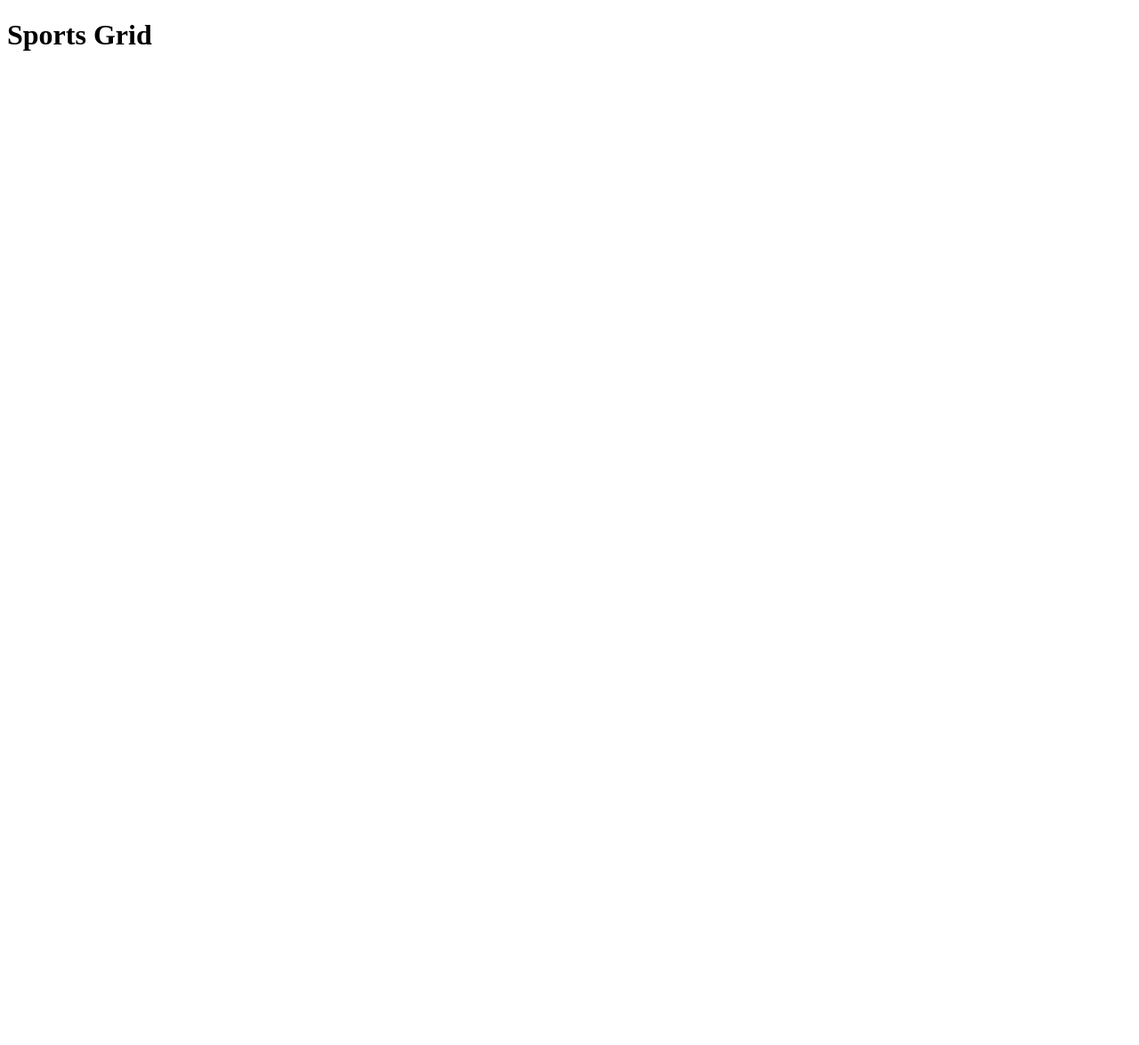
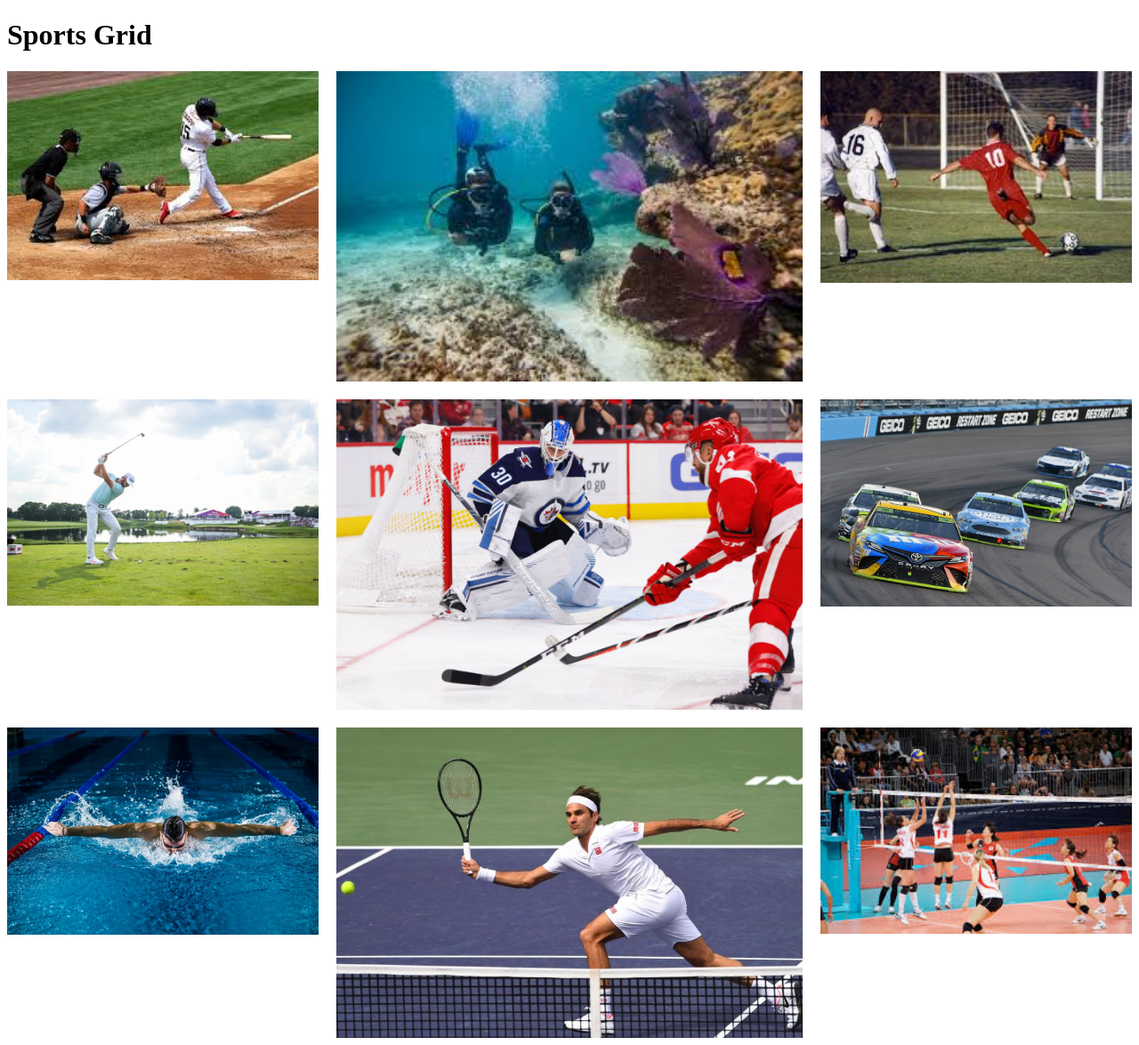
Before and after one commit to FbW-22-E04/uib-layout-grid-parent-Rami666, a plain HTML site: page index.html in a window 1280 px wide. Shown: the whole page at 89% size. Before the commit the page ends 800 px from the top, so only its background shows below. Drawn offline with Linux system fonts and the light colour scheme.

Commit message:
applying changes

```diff
--- a/index.html
+++ b/index.html
@@ -1,19 +1,31 @@
 <!DOCTYPE html>
 <html lang="en">
-<head>
-    <meta charset="UTF-8">
-    <meta name="viewport" content="width=device-width, initial-scale=1.0">
-    <meta http-equiv="X-UA-Compatible" content="ie=edge">
-    <link rel="stylesheet" href="style.css">
+  <head>
+    <meta charset="UTF-8" />
+    <meta name="viewport" content="width=device-width, initial-scale=1.0" />
+    <meta http-equiv="X-UA-Compatible" content="ie=edge" />
+    <link rel="stylesheet" href="style.css" />
     <title>Sports Grid</title>
-</head>
-<body>
+  </head>
+  <body>
     <header>
-        <h1>Sports Grid</h1>
+      <h1>Sports Grid</h1>
     </header>
 
     <main class="container">
+      <img src="/assets/baseball.jpeg" alt="" />
+      <img src="/assets/diving.jpeg" alt="" />
+      <img src="/assets/football.jpeg" alt="" />
+      <img
+        src="/assets/golf.jpg"
+        alt=""
+      /><img src="/assets/hockey.jpg" alt="" />
+      <img src="/assets/racing.jpg" alt="" />
+      <img src="/assets/swimming.jpeg" alt="" />
+      <img
+        src="/assets/tennis.jpg"
+        alt=""
+      /><img src="/assets/volleyball.jpeg" alt="" />
     </main>
-
-</body>
+  </body>
 </html>
--- a/style.css
+++ b/style.css
@@ -1,3 +1,17 @@
 img {
     width: 100%;
+
+
 }
+
+.container{
+
+  display: grid;
+  grid-template-columns: minmax(100px, 350px) 1fr minmax(100px, 350px) ;
+
+grid-gap: 20px 20px;
+
+
+
+
+}
```
